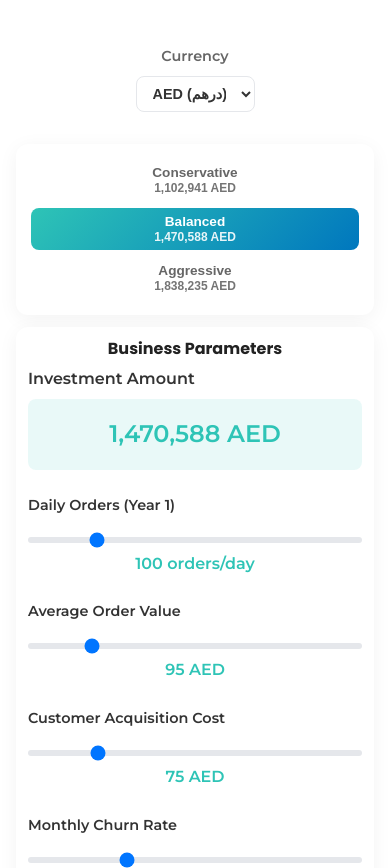
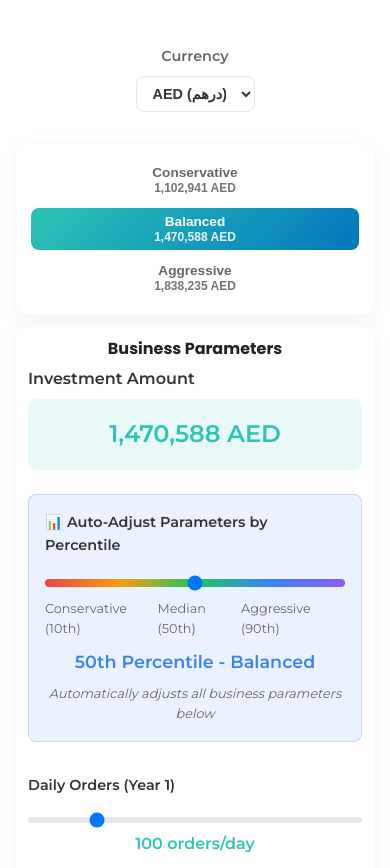
Before and after one commit to ashestree87/justcookapp-pitch, an Astro site: page /financials in a window 390 px wide. Shown: the part 194-1062 px from the top of the page. Built offline with nearby package versions, Linux system fonts and the light colour scheme; Astro itself is replaced by a stand-in of ours.

Commit message:
Add percentile-based auto-adjustment feature to FinancialModel component; implement parameter ranges and UI controls for dynamic input adjustments. Enhance user experience with a responsive slider for parameter settings.

```diff
--- a/src/components/FinancialModel.tsx
+++ b/src/components/FinancialModel.tsx
@@ -190,11 +190,35 @@ const exchangeRates = {
 
 type Currency = keyof typeof exchangeRates;
 
+// Percentile-based parameter ranges for auto-adjustment
+const parameterRanges = {
+  ordersPerDay: { p10: 20, p50: 100, p90: 200 },
+  aov: { p10: 50, p50: 95, p90: 150 },
+  cac: { p10: 40, p50: 75, p90: 120 },
+  monthlyChurn: { p10: 5, p50: 10, p90: 20 },
+  contributionMargin: { p10: 25, p50: 36, p90: 50 },
+  fixedCostsPerMonth: { p10: 50000, p50: 85000, p90: 150000 }
+};
+
+function calculateParameterFromPercentile(percentile: number, range: {p10: number, p50: number, p90: number}): number {
+  // Convert percentile (10-90) to interpolated value
+  if (percentile <= 50) {
+    // Interpolate between p10 and p50
+    const ratio = (percentile - 10) / 40; // 0 to 1
+    return Math.round(range.p10 + (range.p50 - range.p10) * ratio);
+  } else {
+    // Interpolate between p50 and p90
+    const ratio = (percentile - 50) / 40; // 0 to 1
+    return Math.round(range.p50 + (range.p90 - range.p50) * ratio);
+  }
+}
+
 export default function FinancialModel() {
   const [selectedScenario, setSelectedScenario] = useState<keyof typeof investmentScenarios>('balanced');
   const [inputs, setInputs] = useState<ModelInputs>(investmentScenarios.balanced);
   const [selectedCurrency, setSelectedCurrency] = useState<Currency>('AED');
   const [metrics, setMetrics] = useState<MonthlyMetrics[]>([]);
+  const [percentile, setPercentile] = useState<number>(50);
 
   // Calculate metrics when inputs change
   useEffect(() => {
@@ -231,6 +255,23 @@ export default function FinancialModel() {
   const loadScenario = (scenario: keyof typeof investmentScenarios) => {
     setSelectedScenario(scenario);
     setInputs(investmentScenarios[scenario]);
+    setPercentile(50); // Reset percentile when loading scenario
+  };
+
+  const updatePercentile = (newPercentile: number) => {
+    setPercentile(newPercentile);
+
+    // Auto-adjust all parameters based on percentile
+    const newInputs: Partial<ModelInputs> = {
+      ordersPerDay: calculateParameterFromPercentile(newPercentile, parameterRanges.ordersPerDay),
+      aov: calculateParameterFromPercentile(newPercentile, parameterRanges.aov),
+      cac: calculateParameterFromPercentile(newPercentile, parameterRanges.cac),
+      monthlyChurn: calculateParameterFromPercentile(newPercentile, parameterRanges.monthlyChurn),
+      contributionMargin: calculateParameterFromPercentile(newPercentile, parameterRanges.contributionMargin),
+      fixedCostsPerMonth: calculateParameterFromPercentile(newPercentile, parameterRanges.fixedCostsPerMonth),
+    };
+
+    setInputs(prev => ({ ...prev, ...newInputs }));
   };
 
   const currentMetrics = metrics[11] || metrics[metrics.length - 1];
@@ -811,6 +852,66 @@ export default function FinancialModel() {
               </div>
             </div>
 
+            {/* Auto-Adjust Percentile */}
+            <div className="mb-4" style={{
+              padding: '1rem',
+              background: 'rgba(59, 130, 246, 0.1)',
+              borderRadius: '8px',
+              border: '1px solid rgba(59, 130, 246, 0.2)'
+            }}>
+              <label style={{ fontWeight: 600, marginBottom: '0.75rem', display: 'block', fontSize: '0.9rem' }}>
+                📊 Auto-Adjust Parameters by Percentile
+              </label>
+              <input
+                type="range"
+                min={10}
+                max={90}
+                value={percentile}
+                onChange={(e) => updatePercentile(Number(e.target.value))}
+                style={{
+                  width: '100%',
+                  height: '8px',
+                  borderRadius: '4px',
+                  background: 'linear-gradient(90deg, #ef4444 0%, #f59e0b 25%, #22c55e 50%, #3b82f6 75%, #8b5cf6 100%)',
+                  outline: 'none',
+                  appearance: 'none',
+                  WebkitAppearance: 'none',
+                  cursor: 'pointer',
+                  marginBottom: '0.75rem'
+                }}
+              />
+              <div style={{
+                display: 'flex',
+                justifyContent: 'space-between',
+                fontSize: '0.8rem',
+                color: 'var(--text-secondary)',
+                marginBottom: '0.5rem'
+              }}>
+                <span>Conservative (10th)</span>
+                <span>Median (50th)</span>
+                <span>Aggressive (90th)</span>
+              </div>
+              <div style={{
+                textAlign: 'center',
+                fontSize: '1.1rem',
+                fontWeight: 600,
+                color: '#3b82f6'
+              }}>
+                {percentile}th Percentile
+                {percentile <= 25 ? ' - Conservative' :
+                 percentile <= 75 ? ' - Balanced' : ' - Aggressive'}
+              </div>
+              <div style={{
+                fontSize: '0.8rem',
+                color: 'var(--text-secondary)',
+                textAlign: 'center',
+                marginTop: '0.5rem',
+                fontStyle: 'italic'
+              }}>
+                Automatically adjusts all business parameters below
+              </div>
+            </div>
+
             {/* Sliders */}
             {[
               { key: 'ordersPerDay' as keyof ModelInputs, label: 'Daily Orders (Year 1)', min: 5, max: 500, suffix: ' orders/day' },
```
